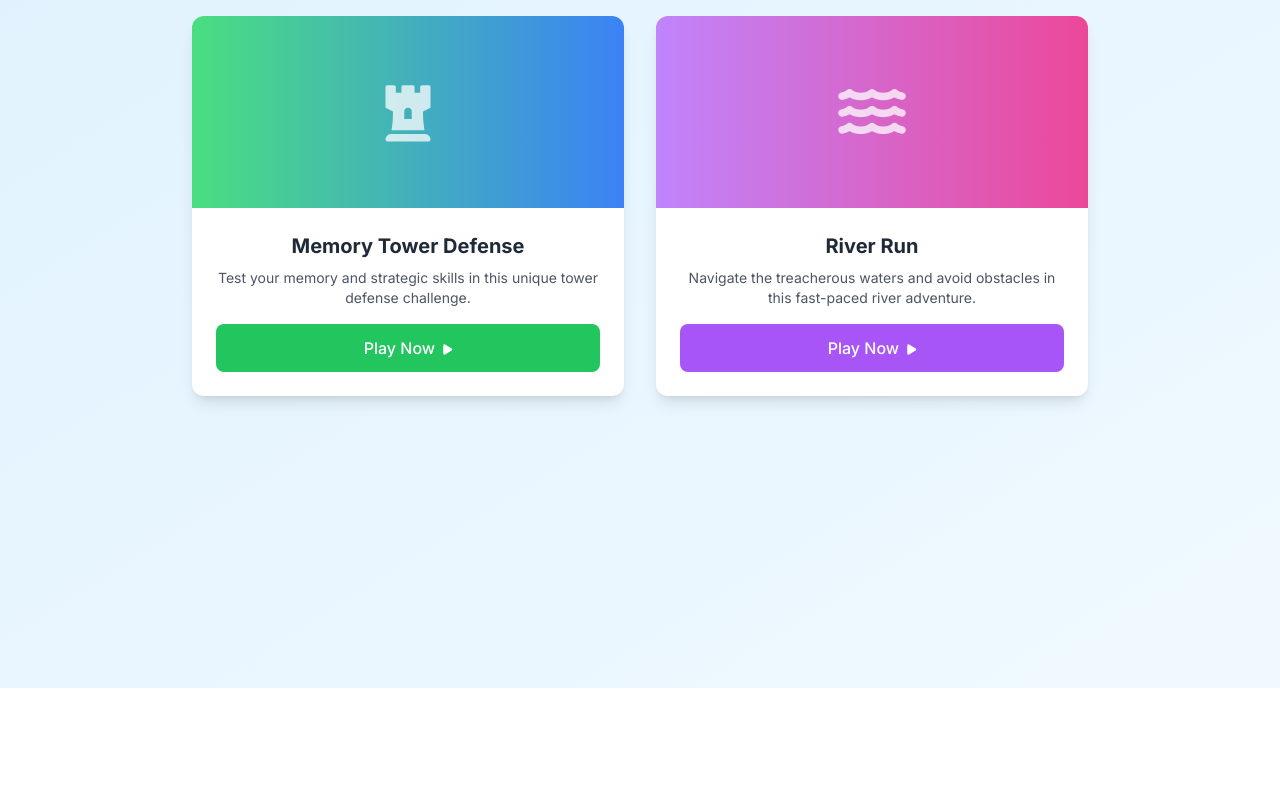
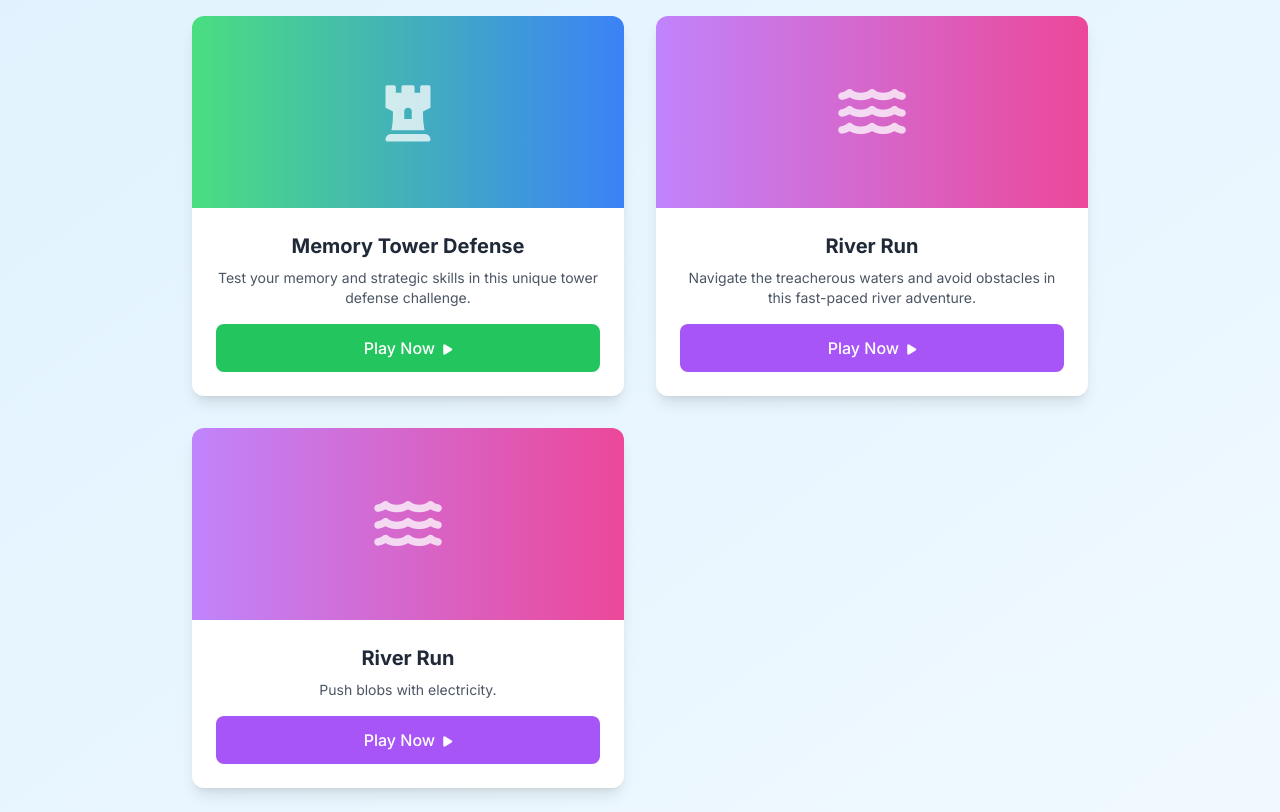
Before and after one commit to yevrap/KamekoStudio, a plain HTML site: page index.html in a window 1280 px wide. Shown: the part 112-924 px from the top of the page. Before the commit the page ends 800 px from the top, so only its background shows below. Drawn offline with nearby package versions, Linux system fonts and the light colour scheme.

Commit message:
adding blobzapper

```diff
--- a/index.html
+++ b/index.html
@@ -101,6 +101,20 @@
                 </div>
             </div>
 
+            <div class="game-card bg-white rounded-xl shadow-lg overflow-hidden">
+                <div class="h-48 bg-gradient-to-r from-purple-400 to-pink-500 flex items-center justify-center">
+                   <i class="fas fa-water text-6xl text-white opacity-75"></i>
+               </div>
+                <div class="p-6 card-content">
+                   <h2 class="text-xl font-semibold text-gray-800 mb-2">River Run</h2>
+                   <p class="text-gray-600 text-sm mb-4 card-description">Push blobs with electricity.</p>
+                   <a href="games/blobZapper.html"
+                       class="play-button mt-auto block w-full bg-purple-500 text-white text-center font-medium py-3 px-4 rounded-lg hover:bg-purple-600 focus:outline-none focus:ring-2 focus:ring-purple-300">
+                       Play Now <i class="fas fa-play ml-1 text-xs"></i>
+                   </a>
+               </div>
+           </div>
+
         </main> </div> </body>
 
 </html>
```
Also changed, not shown: games/blobZapper.html (added, +19 -0 lines).
